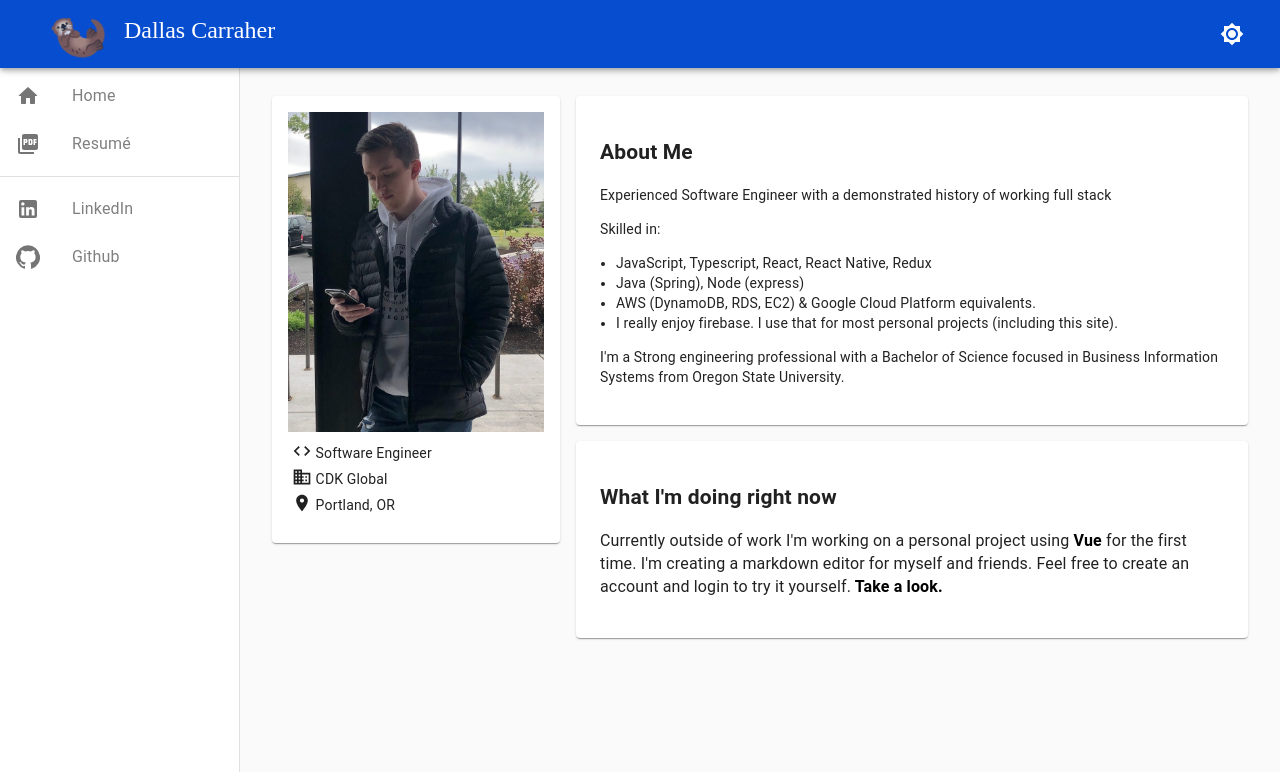
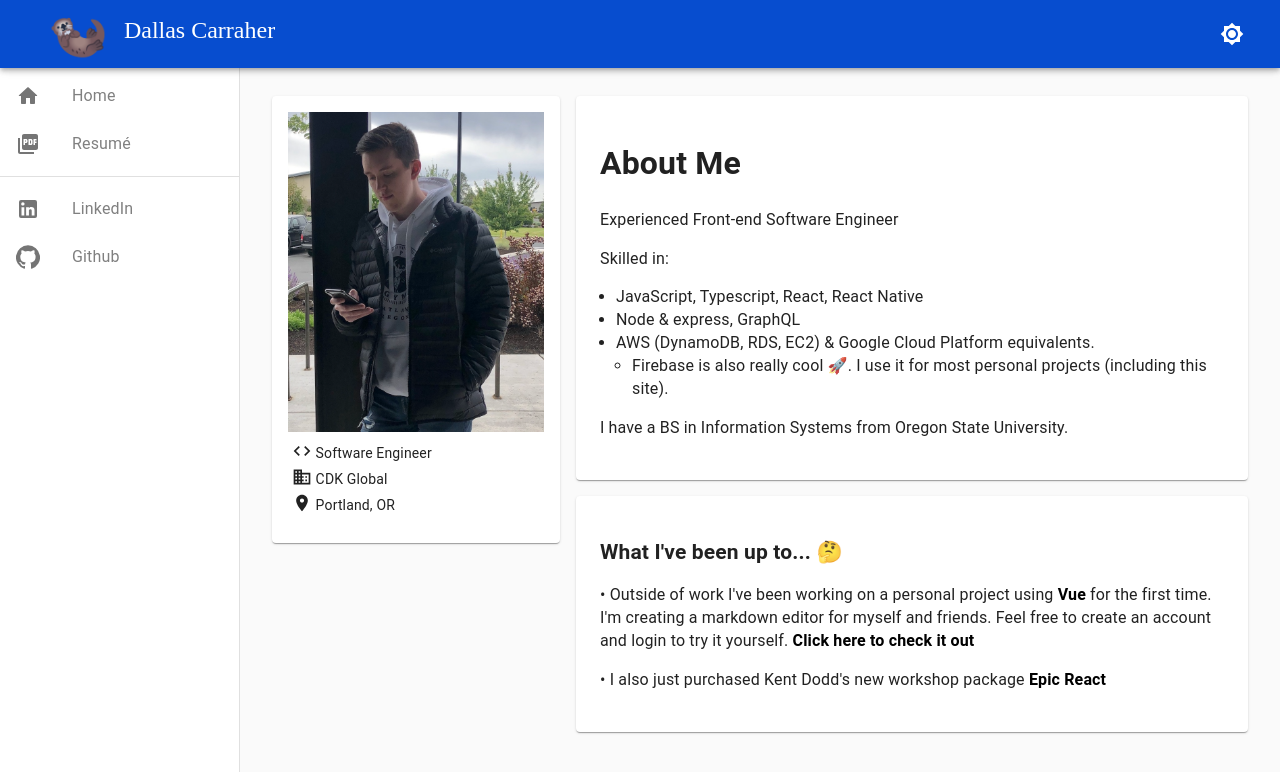
Before and after one commit to DallasCarraher/dallascarraher.dev, a React (Create React App) app: page / in a window 1280 px wide. Shown: the top 772 px of the page. Built offline with nearby package versions, Linux system fonts and the light colour scheme; the HTML template or start-up script is replaced by a standard one.

Commit message:
october 1st updates

```diff
--- a/src/components/Home/AboutMe/AboutMe.js
+++ b/src/components/Home/AboutMe/AboutMe.js
@@ -4,25 +4,27 @@ import "./style.scss";
 export default function AboutMe() {
   return (
     <div data-testid="posts" className="about-me">
-      <h2>About Me</h2>
-      <p>
-        Experienced Software Engineer with a demonstrated history of working
-        full stack
-      </p>
+      <h1>About Me</h1>
+      <p>Experienced Front-end Software Engineer</p>
       <p>Skilled in: </p>
       <ul>
-        <li> JavaScript, Typescript, React, React Native, Redux </li>
-        <li> Java (Spring), Node (express) </li>
+        <li> JavaScript, Typescript, React, React Native </li>
+        <li> Node & express, GraphQL </li>
         <li> AWS (DynamoDB, RDS, EC2) & Google Cloud Platform equivalents.</li>
-        <li>
-          I really enjoy firebase. I use that for most personal projects
-          (including this site).
-        </li>
+        <ul>
+          <li>
+            Firebase is also really cool <RocketEmoji />. I use it for most
+            personal projects (including this site).
+          </li>
+        </ul>
       </ul>
-      <p>
-        I'm a Strong engineering professional with a Bachelor of Science focused
-        in Business Information Systems from Oregon State University.
-      </p>
+      <p>I have a BS in Information Systems from Oregon State University.</p>
     </div>
   );
 }
+
+const RocketEmoji = () => (
+  <span role="img" aria-label="rocket">
+    🚀
+  </span>
+);
--- a/src/components/Home/AboutMe/style.scss
+++ b/src/components/Home/AboutMe/style.scss
@@ -1,4 +1,5 @@
 .about-me {
+  font-size: 16px;
   ul {
     padding-left: 1rem;
   }
--- a/src/components/Home/Home.js
+++ b/src/components/Home/Home.js
@@ -38,10 +38,14 @@ export default function Home() {
               <AboutMe />
             </Paper>
             <Paper className={theme === LIGHT ? "paper-light" : "paper-dark"}>
-              <h2>What I'm doing right now</h2>
+              <h2>
+                What I've been up to...{" "}
+                <span role="img" aria-label="thinking-face">
+                  🤔
+                </span>
+              </h2>
               <p style={{ textAlign: "left", fontSize: "16px" }}>
-                Currently outside of work I'm working on a personal project
-                using{" "}
+                • Outside of work I've been working on a personal project using{" "}
                 <a
                   href="https://vuejs.org/"
                   target="_blank"
@@ -68,7 +72,23 @@ export default function Home() {
                   }}
                 >
                   {" "}
-                  Take a look.
+                  Click here to check it out
+                </a>
+              </p>
+              <p style={{ textAlign: "left", fontSize: "16px" }}>
+                • I also just purchased Kent Dodd's new workshop package{" "}
+                <a
+                  href="https://dallascarraher.github.io/"
+                  target="_blank"
+                  rel="noopener noreferrer"
+                  style={{
+                    fontWeight: "bold",
+                    textDecoration: "none",
+                    color: theme === LIGHT ? "black" : "white",
+                  }}
+                >
+                  {" "}
+                  Epic React
                 </a>
               </p>
             </Paper>
```
Also changed, not shown: 2 other files (tests, documents, lock files or other folders).
